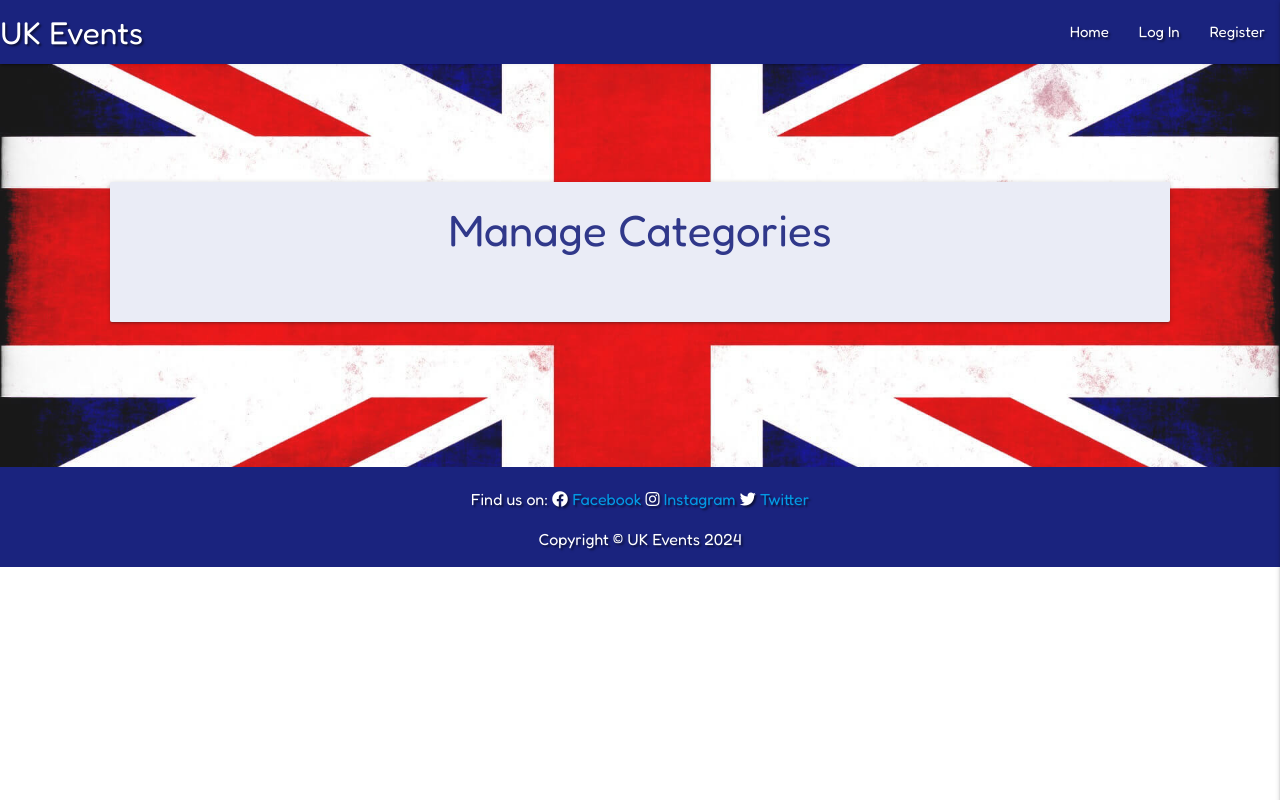
After one commit to CharlieBurton10/uk_events_list, a Flask app: page /get_categories in a window 1280 px wide. The commit adds this page. Run offline with Flask 3, Linux system fonts and the light colour scheme; data that the repository does not hold is empty; some libraries are stand-ins or nearby versions.

Commit message:
Add Categories.html

```diff
--- a/app.py
+++ b/app.py
@@ -161,6 +161,12 @@ def delete_event(event_id):
     return redirect(url_for("get_events"))
 
 
+@app.route("/get_categories")
+def get_categories():
+    categories = list(mongo.db.categories.find().sort("category_name", 1))
+    return render_template("categories.html", categories=categories)
+
+
 if __name__ == "__main__":
     app.run(host=os.environ.get("IP"),
             port=int(os.environ.get("PORT")),
--- a/templates/base.html
+++ b/templates/base.html
@@ -24,7 +24,9 @@
                         {% if session.user %}
                             <li><a href="{{ url_for('profile', username=session['user']) }}">Profile</a></li>
                             <li><a href="{{ url_for('new_event') }}">New Event</a></li>
-                            <li><a href="#">Manage Categories</a></li>
+                            {% if session.user|lower == "admin"|lower %}
+                                <li><a href="{{ url_for('get_categories') }}">Manage Categories</a></li>
+                            {% endif %}
                             <li><a href="{{ url_for('logout') }}">Log Out</a></li>
                         {% else %}
                             <li><a href="{{ url_for('login') }}">Log In</a></li>
@@ -41,7 +43,9 @@
                 {% if session.user %}
                     <li><a href="{{ url_for('profile', username=session['user']) }}">Profile</a></li>
                     <li><a href="{{ url_for('new_event') }}">New Event</a></li>
-                    <li><a href="#">Manage Categories</a></li>
+                    {% if session.user|lower == "admin"|lower %}
+                        <li><a href="{{ url_for('get_categories') }}"></a></li>
+                    {% endif %}
                     <li><a href="{{ url_for('logout') }}">Log Out</a></li>
                 {% else %}
                     <li><a href="{{ url_for('login') }}">Login</a></li>
--- /dev/null
+++ b/templates/categories.html
@@ -0,0 +1,26 @@
+{% extends "base.html" %}
+{% block content %}
+
+<div class="row">
+    <div class="card-panel indigo lighten-5">
+        <h3 class="indigo-text text-darken-4 center-align">Manage Categories</h3>
+        <br>
+        <div class="row">
+            {% for category in categories %}
+                <div class="col s12 m3">
+                    <div class="card indigo darken-4 text-shadow center-align">
+                        <div class="card-content white-text indigo darken-1 text-shadow">
+                            <span class="card-title">{{ category.category_name }}</span>
+                        </div>
+                        <div class="card-action">
+                            <a href="#" class="btn indigo lighten-5">Edit</a>
+                            <a href="#" class="btn red darken-4">Delete</a>
+                        </div>
+                    </div>
+                    <br>
+                </div>
+            {% endfor %}
+        </div>
+    </div>
+</div>
+{% endblock %}
--- a/templates/events.html
+++ b/templates/events.html
@@ -36,7 +36,7 @@
                     <p class="event-card indigo-text text-darken-4"><strong>Website: </strong><a href="{{ event.link }}">{{ event.event_name }}</a></p>
                     <p class="event-card indigo-text text-darken-4"><strong><em>Event created by: {{ event.created_by }}</em></strong></p>
                     {% if session.user|lower == event.created_by|lower %}
-                        <a href="{{ url_for('delete_event', event_id=event._id) }}" class="btn-small btn-edit red darken-4">Done</a>
+                        <a href="{{ url_for('delete_event', event_id=event._id) }}" class="btn-small btn-edit red darken-4">Delete</a>
                         <a href="{{ url_for('edit_event', event_id=event._id) }}" class="btn-small btn-edit indigo darken-4">Edit</a>
                     {% endif %}
                     </div>
```
